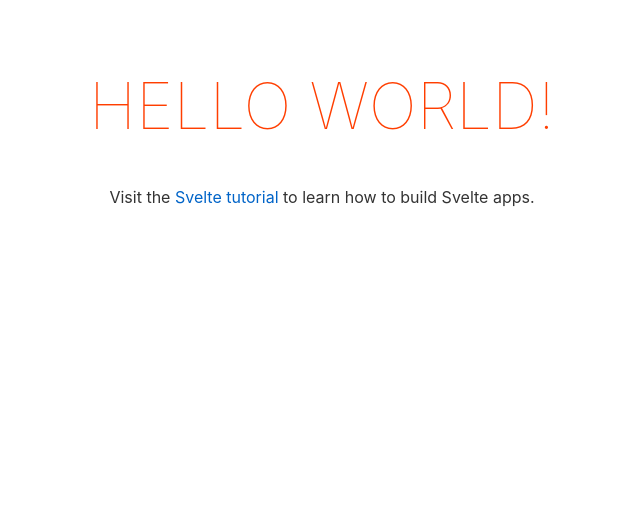
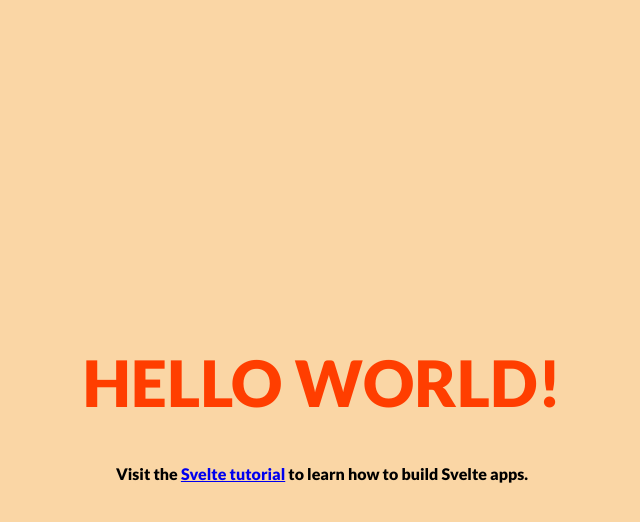
Before and after one commit to susahcebok/radio-online, a Svelte app: page / in a window 1280 px wide. Shown: the top 522 px of the page, without its empty margins (318-958 px from the left). Built offline with nearby package versions, Linux system fonts and the light colour scheme.

Commit message:
Update global.css

```diff
--- a/public/global.css
+++ b/public/global.css
@@ -1,63 +1,199 @@
+@import url('https://fonts.googleapis.com/css2?family=Lato:wght@900&display=swap');
+
+@keyframes starFlicker {
+  from {opacity: 1;}
+  to {opacity: 0;}
+}
+
+@keyframes sunCycle {
+  0% {left: 50%;top:2%;}
+  25% {left: 90%; top: 50%;}
+  50% {left: 50%; top: 200%;}
+  75% {left: 10%; top: 50%;}
+  100% {left: 50%; top: 2%;}
+}
+
+@keyframes dayCycle {
+  0% {background-color: white;}
+  25% {background-color: #FAD6A5;}
+  50% {background-color: #323639;}
+  75% {background-color: #87CEEB;}
+  100% {background-color: white;}
+}
+
+@keyframes titleCycle {
+  0% {color: white;}
+  25% {color: black;}
+  50% {color: black;}
+}
+
 html, body {
-	position: relative;
-	width: 100%;
-	height: 100%;
+  height: 100%;
+  padding: 0;
+  margin: 0;
+  border: 0;
+  background: transparent;
+  font-family: Lato, sans-serif;
+  overflow: hidden;
+  user-select: none;
 }
 
 body {
-	color: #333;
-	margin: 0;
-	padding: 8px;
-	box-sizing: border-box;
-	font-family: -apple-system, BlinkMacSystemFont, "Segoe UI", Roboto, Oxygen-Sans, Ubuntu, Cantarell, "Helvetica Neue", sans-serif;
+  animation: dayCycle 20s infinite;
+  animation-timing-function: ease-in-out;
+  display: flex;
+  flex-direction: column;
+  justify-content: center;
+  align-items: center;
 }
 
-a {
-	color: rgb(0,100,200);
-	text-decoration: none;
+#title {
+  animation: titleCycle 20s infinite;
+  z-index: 2;
+  color: white;
+  font-weight: bold;
+  font-size: xxx-large;
+  border-radius: 10px;
+  max-width: 50%;
+  padding-left: 5%;
+  padding-right: 5%;
+  padding-top: 1%;
+  padding-bottom: 1%;
+  margin: 1%;
+  text-align: center;
+  background: -webkit-linear-gradient(#eee, #333);
+  -webkit-background-clip: text;
+  -webkit-text-fill-color: transparent;
 }
 
-a:hover {
-	text-decoration: underline;
+#mountain {
+  position: absolute;
+  height: 225px;
+  width: 100%;
+  bottom: 0;
 }
 
-a:visited {
-	color: rgb(0,80,160);
+#mountain:before {
+  content: '';
+  display: block;
+  position: absolute;
+  border-radius: 100% 50%;
+  width: 55%;
+  height: 100%;
+  background: rgb(46,52,64);
+  background: linear-gradient(to top, rgba(46,52,64,1) 80%, rgba(128,128,128,1) 95%, rgba(169,169,169,1) 100%);
+  transform: translate(85%, 60%);
 }
 
-label {
-	display: block;
+#mountain:after {
+  content: '';
+  display: block;
+  position: absolute;
+  border-radius: 100% 50%;
+  width: 70%;
+  height: 130%;
+  background: rgb(46,52,64);
+  background: linear-gradient(to top, rgba(46,52,64,1) 80%, rgba(128,128,128,1) 95%, rgba(169,169,169,1) 100%);
+  transform: translate(-20%, 60%);
+  z-index: -1;
 }
 
-input, button, select, textarea {
-	font-family: inherit;
-	font-size: inherit;
-	-webkit-padding: 0.4em 0;
-	padding: 0.4em;
-	margin: 0 0 0.5em 0;
-	box-sizing: border-box;
-	border: 1px solid #ccc;
-	border-radius: 2px;
+#sun {
+  animation: sunCycle 20s infinite;
+  animation-timing-function: ease-in-out;
+  position: absolute;
+  top: 0;
+  left: 0;
+  width: 100px;
+  height: 100px;
+  border-radius: 50%;
+  background-color: yellow;
+  box-shadow: 0 0 10px 5px white;
+  z-index: -5;
 }
 
-input:disabled {
-	color: #ccc;
+.star {
+  width: 10px;
+  height: 10px;
+  background: white;
+  border-radius: 50%;
+  position: absolute;
 }
 
-button {
-	color: #333;
-	background-color: #f4f4f4;
-	outline: none;
+#star1 {
+  animation: starFlicker 1s infinite;
+  left: 10%;
+  top: 10%;
 }
 
-button:disabled {
-	color: #999;
+#star2 {
+  animation: starFlicker 2s infinite;
+  left: 30%;
+  top: 1%;
 }
 
-button:not(:disabled):active {
-	background-color: #ddd;
+#star3 {
+  animation: starFlicker 1s infinite;
+  left: 90%;
+  top: 30%;
 }
 
-button:focus {
-	border-color: #666;
+#star4 {
+  animation: starFlicker 3s infinite;
+  left: 60%;
+  top: 20%;
 }
+
+#star5 {
+  animation: starFlicker 6s infinite;
+  left: 25%;
+  top: 50%;
+}
+
+#star6 {
+  animation: starFlicker 1s infinite;
+  left: 75%;
+  top: 25%;
+}
+
+#star7 {
+  animation: starFlicker 5s infinite;
+  left: 80%;
+  top: 15%;
+}
+
+#star8 {
+  animation: starFlicker 1s infinite;
+  left: 1%;
+  top: 75%;
+}
+
+#star9 {
+  animation: starFlicker 2s infinite;
+  left: 25%;
+  top: 25%;
+}
+
+#moon {
+  background-color: #eaf4fc;
+  width: 60px;
+  height: 60px;
+  left: 50%;
+  top: 50%;
+  box-shadow: 0 0 5px 3px white;
+}
+
+#button {
+  z-index: 5;
+  background: transparent;
+  border: 1px solid;
+  font-family: Lato, sans-serif;
+  border-radius: 10px;
+  cursor: pointer;
+}
+
+#button:active {
+  background: cyan;
+  color: black;
+  transform: scale(0.9);
+}
```
